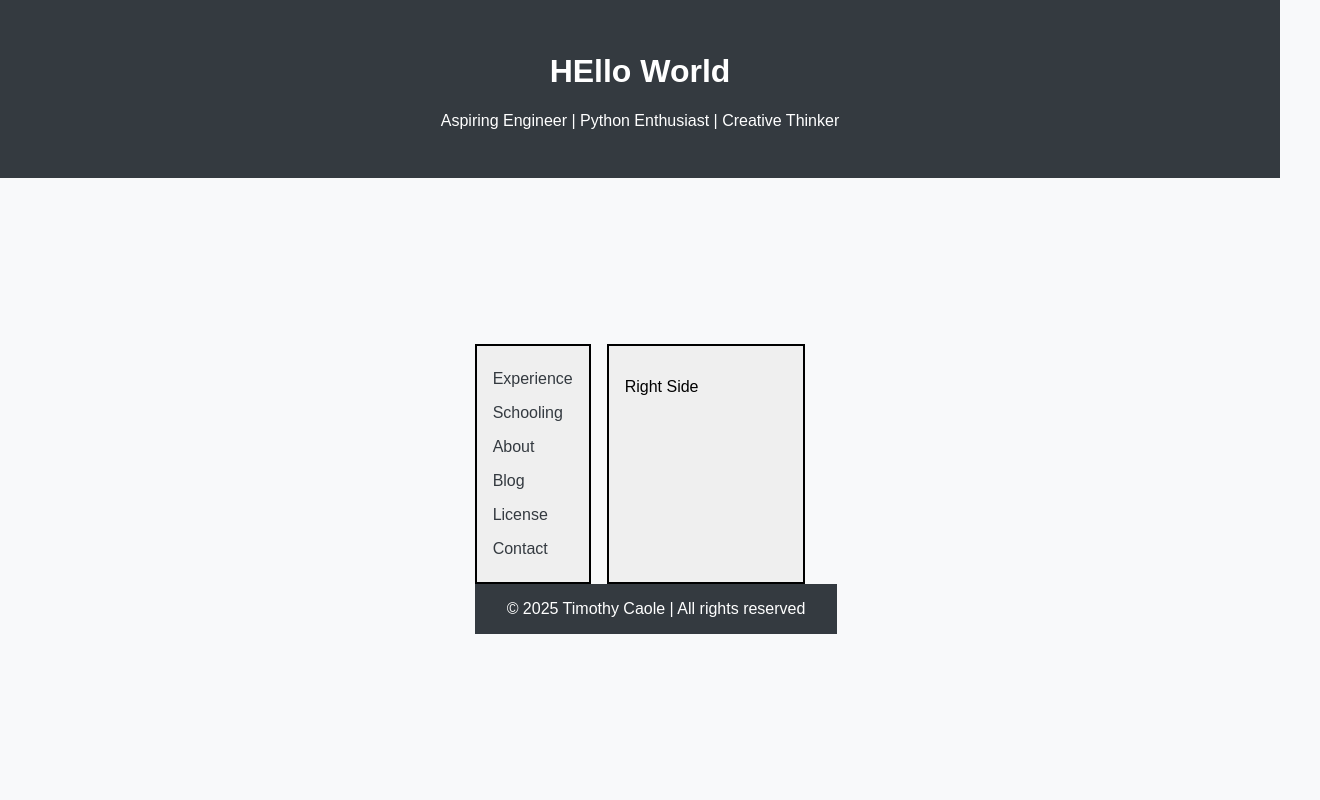
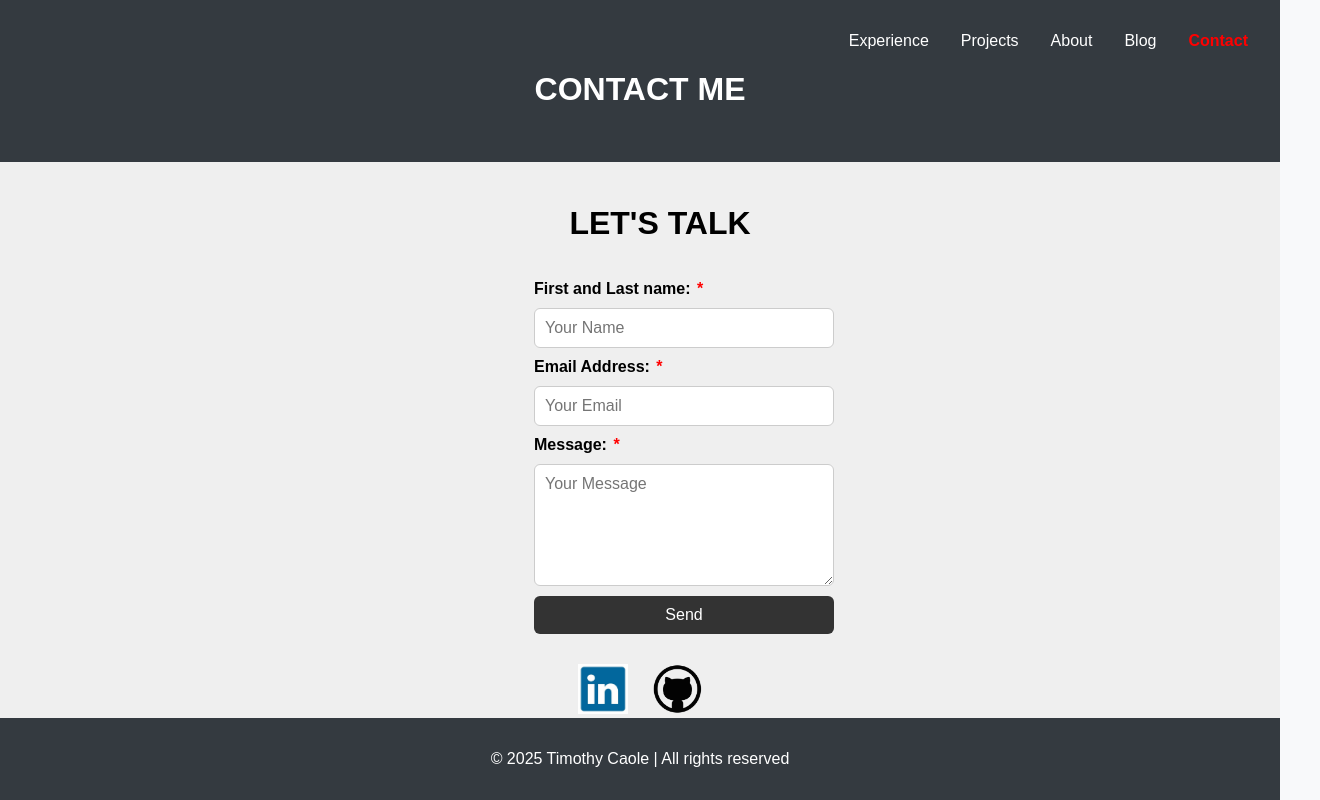
Before and after one commit to DonotDonut/Caole_Portfolio, a plain HTML site: page contact.html in a window 1280 px wide. Shown: the whole page, 1320 px wide, since content can reach past the window. Drawn offline with Linux system fonts and the light colour scheme.

Commit message:
Contact Page Complete

```diff
--- a/contact.html
+++ b/contact.html
@@ -4,49 +4,73 @@
   <meta charset="UTF-8" />
   <meta name="viewport" content="width=device-width, initial-scale=1.0"/>
   <title>My Portfolio</title>
-  <link rel="stylesheet" type="text/css" href="style.css"> <!-- conncets the html to the css file for styling -->
+  <link rel="stylesheet" type="text/css" href="style.css"> <!-- connects the HTML to the CSS file for styling -->
 </head>
 <body>
 
   <header>
-    <h1>HEllo World </h1>
-    <p>Aspiring Engineer | Python Enthusiast | Creative Thinker</p>
+    <nav class="navigation"> <!-- navigation to other webpages -->
+      <a href="experience.html">Experience</a>
+      <a href="projects.html">Projects</a>
+      <a href="index.html">About</a>
+      <a href="blog.html">Blog</a>
+      <a href="contact.html">Contact</a>
+    </nav>
+    <h1>CONTACT ME</h1>
   </header>
 
-  <main>
+  <div class="main-wrapper">
+    <div id="contact">
+      <h1>LET'S TALK</h1>
 
-    <div class="main-container">
+      <form id="contact-form" action="#" method="post">
+        <label for="name">
+          First and Last name: <span class="required">*</span>
+        </label>
+        <input type="text" name="name" id="name" placeholder="Your Name" required>
 
-      <!-- Left: Navigation -->
-      <div class = "left-content">
+        <label for="email">
+          Email Address: <span class="required">*</span>
+        </label>
+        <input type="email" name="email" id="email" placeholder="Your Email" required>
 
-        <nav class="sidebar">
-          <ul style="list-style: none; padding: 0; margin: 0;">
-            <li> <a href="experience.html">Experience</a> </li>
-            <li> <a href="schooling.html">Schooling</a> </li>
-            <li> <a href="index.html">About</a> </li>
-            <li> <a href="blog.html">Blog</a> </li>
-            <li> <a href="license.html">License</a> </li>
-            <li> <a href="contact.html">Contact</a> </li>
-          </ul>
-        </nav>
+        <label for="message">
+          Message: <span class="required">*</span>
+        </label>
+        <textarea name="message" id="message" placeholder="Your Message" required></textarea>
 
-      </div>
+        <button type="submit">Send</button>
+      </form>
+    </div>
 
-          <!-- Right: Content -->
-      <div class = "right-content">
-        <p>
-          Right Side
-        </p>
+    <div id="socials">
+      <!-- LinkedIn social -->
+      <a href="https://www.linkedin.com/in/timothy-john-caole/" target="_blank" rel="noopener noreferrer">
+        <img src="Social Logos/Linkedin Logo.jpg" alt="LinkedIn Logo" class="social-logo">
+      </a>
 
-
-      </div>
-
+      <!-- GitHub social -->
+      <a href="https://github.com/DonotDonut" target="_blank" rel="noopener noreferrer">
+        <img src="Social Logos/Github Logo.png" alt="GitHub Logo" class="social-logo">
+      </a>
     </div>
+  </div>
 
   <footer>
     &copy; 2025 Timothy Caole | All rights reserved
   </footer>
 
+    <!-- highlight current nav link -->
+  <script>
+    const links = document.querySelectorAll('.navigation a');
+    const currentPage = window.location.pathname.split("/").pop();
+
+    links.forEach(link => {
+      if (link.getAttribute("href") === currentPage) {
+        link.classList.add("active");
+      }
+    });
+  </script>
+
 </body>
 </html>
--- a/style.css
+++ b/style.css
@@ -1,13 +1,15 @@
-body {
-  font-family: Arial, sans-serif;
-  background: #f8f9fa;
+/* 1. Base HTML and Body Setup for Sticky Footer */
+html, body {
+  height: 100%;
   margin: 0;
   padding: 0;
   display: flex;
   flex-direction: column;
-  min-height: 100vh;
+  font-family: Arial, sans-serif;
+  background: #f8f9fa;
 }
 
+/* 2. Header */
 header {
   background-color: #343a40;
   color: white;
@@ -16,50 +18,145 @@ header {
   padding: 2rem 0;
 }
 
-main {
-  padding: 2rem;
-  max-width: 1000px;
-  margin: auto;
+/* 3. Navigation Bar */
+.navigation {
+  display: flex;
+  justify-content: flex-end;
+  align-items: center;
+  gap: 2rem;
+  padding-right: 2rem;
 }
 
+.navigation a {
+  text-decoration: none;
+  color: white;
+  font-weight: normal;
+  transition: all 0.2s ease;
+}
+
+.navigation a:hover,
+.navigation a.active {
+  color: red;
+  font-weight: bold;
+}
+
+/* 4. Main Content Wrapper (Sticky Footer Support) */
+.main-wrapper {
+  flex: 1;
+  display: flex;
+  flex-direction: column;
+  background-color: #efefef;
+}
+
+/* Optional for layout debugging */
+/* .main-wrapper { background: red; } */
+
+/* 5. Main Containers (Optional if you use them) */
 .main-container {
   display: flex;
-  gap: 1rem;
+  width: 100%;
+  flex: 1;
+  flex-wrap: nowrap;
+}
+
+.left-content,
+.right-content {
+  padding: 1rem;
+  background-color: #efefef;
+  height: 70%;
+  display: flex;
+  flex-direction: column;
 }
 
 .left-content {
-  width: 30%;
-  background-color: #efefef;
-  padding: 1rem;
-  border: 2px solid black
+  width: 20%;
 }
 
 .right-content {
-  width: 70%;
-  background-color: #efefef;
-  padding: 1rem;
-  border: 2px solid black
+  width: 80%;
 }
 
-.sidebar ul {
-  list-style: none;
-  padding: 0;
-  margin: 0;
+/* 6. Footer */
+footer {
+  background-color: #343a40;
+  color: white;
+  width: 100%;
+  text-align: center;
+  padding: 2rem 0;
 }
 
-.sidebar a {
-  text-decoration: none;
-  color: #343a40;
-  display: block;
-  padding: 0.5rem 0;
+/* 7. Contact Section */
+#contact {
+  display: flex;
+  flex-direction: column;
+  align-items: center;
+  justify-content: center;
+  padding: 20px;
+  width: 100%;
+  height: 100%;
 }
 
-footer {
-  margin-top: auto;
-  background-color: #343a40;
+#contact-form {
+  display: flex;
+  flex-direction: column;
+  width: 300px;
+  gap: 10px;
+  padding-top: 1rem;
+  padding-left: 3rem;
+}
+
+#contact-form input,
+#contact-form textarea {
+  padding: 10px;
+  border: 1px solid #ccc;
+  border-radius: 6px;
+  font-size: 1rem;
+  font-family: Arial, sans-serif;
+}
+
+#contact-form textarea {
+  resize: vertical;
+  height: 100px;
+}
+
+#contact-form label {
+  font-weight: bold;
+  font-size: 1rem;
+  color: black;
+  display: block;
+}
+
+#contact-form button {
+  padding: 10px;
+  border: none;
+  background-color: #333;
   color: white;
-  text-align: center;
-  padding: 1rem;
+  border-radius: 6px;
+  cursor: pointer;
+  font-size: 1rem;
+}
+
+#contact-form button:hover {
+  background-color: #555;
+}
+
+.required {
+  color: red;
+  margin-left: 2px;
+}
+
+/* 8. Social Media Logos */
+#socials {
   width: 100%;
+  display: flex;
+  justify-content: center;
+  align-items: center;
+  gap: 2%;
+  background-color: #efefef;
+}
 
+.social-logo {
+  max-height: 50px;
+  max-width: 50px;
+  padding-top: 1vh; /* fixed: was '1 vh' which is invalid */
 }
```
Also changed, not shown: index.html (+5 -3 lines), licence.html (deleted, +0 -50 lines), projects.html (+2 -1 lines), Social Logos/Github Logo.png (added), Social Logos/Linkedin Logo.jpg (added).
